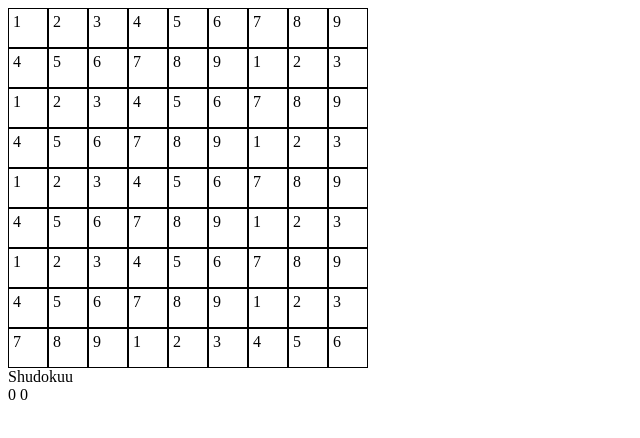
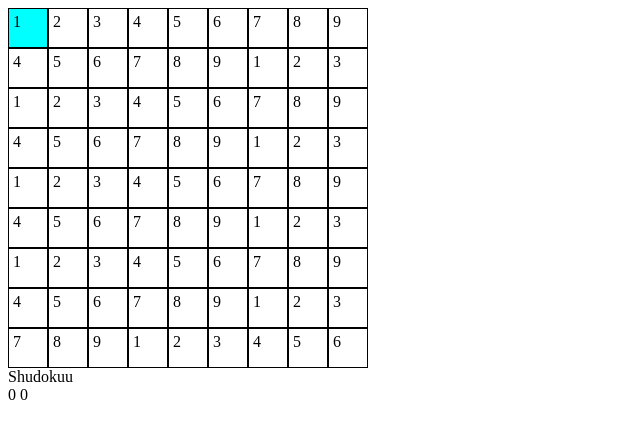
Before and after one commit to Rantelo/react-sudoku, a React app: page / in a window 1280 px wide. Shown: the top 438 px of the page, without its empty margins (0-640 px from the left). Built offline with nearby package versions, Linux system fonts and the light colour scheme.

Commit message:
Add active cursor class

```diff
--- a/src/App.js
+++ b/src/App.js
@@ -11,13 +11,19 @@ export default class App extends Component {
     };
   }
   _generateRow(arr, row) {
+    const _this = this;
+
     return (
       <div key={`row-${row}`}>
         {arr.map((element,index) => {
+          const [cx, cy] = _this.state.cursor;
+          const selected = ((cx === row) && (cy === index));
+
           return(
             <Cell
               id={`${row}-${index}`}
               key={`${row}-${index}`}
+              selected={selected}
               value={element}
               />
           );
--- a/src/components/cell.js
+++ b/src/components/cell.js
@@ -7,10 +7,11 @@ export default class Cell extends Component {
 
   render() {
     const props = this.props;
+    let selected = (this.props.selected) ? 'selected' : '';
     return (
       <div
         id={props.id}
-        className={'cell'} >
+        className={`cell ${selected}`} >
         {props.value}
       </div>
     );
--- a/src/style.scss
+++ b/src/style.scss
@@ -13,3 +13,7 @@ body {
   height: 30px;
   margin: 0 auto;
 }
+
+.selected {
+  background-color: aqua;
+}
```
